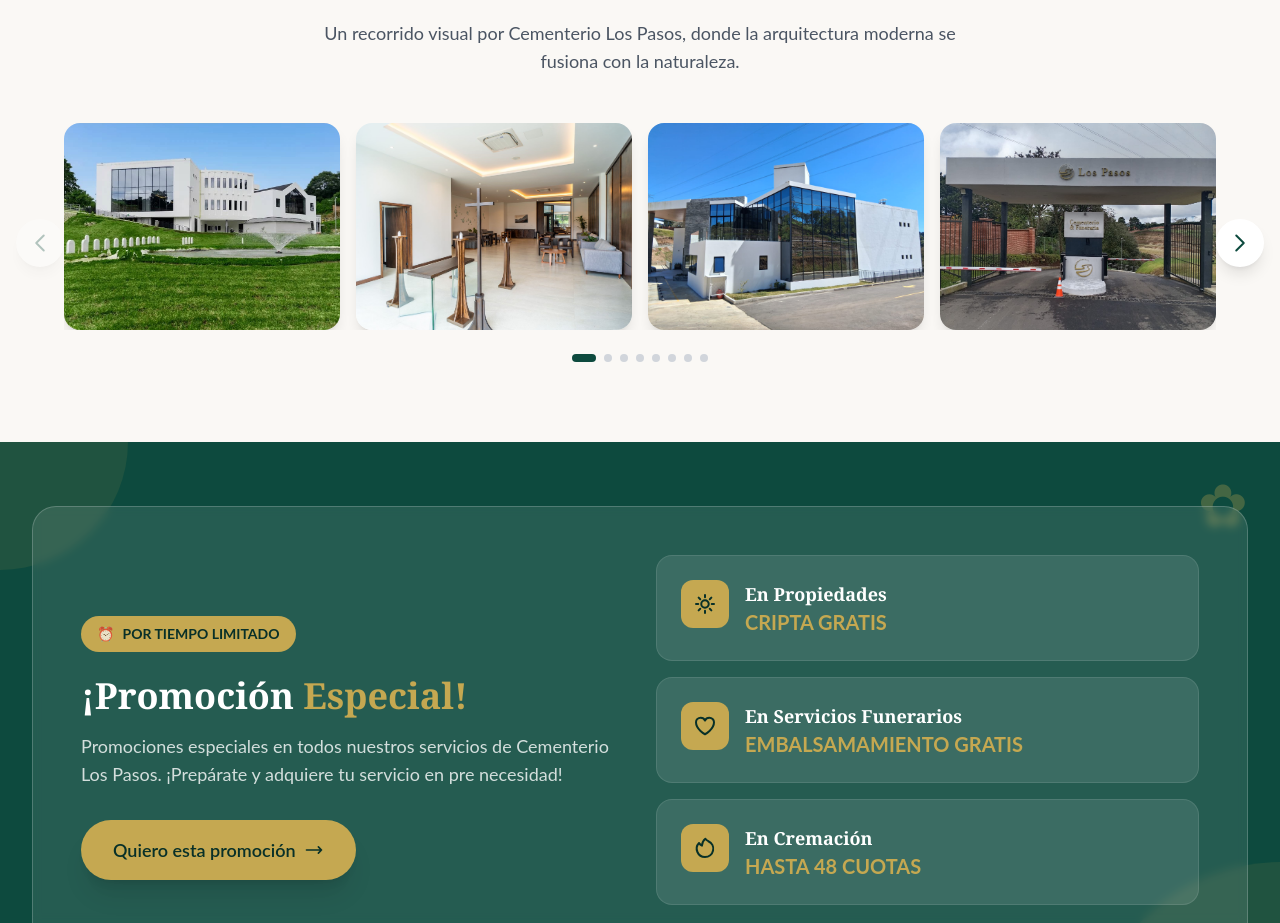
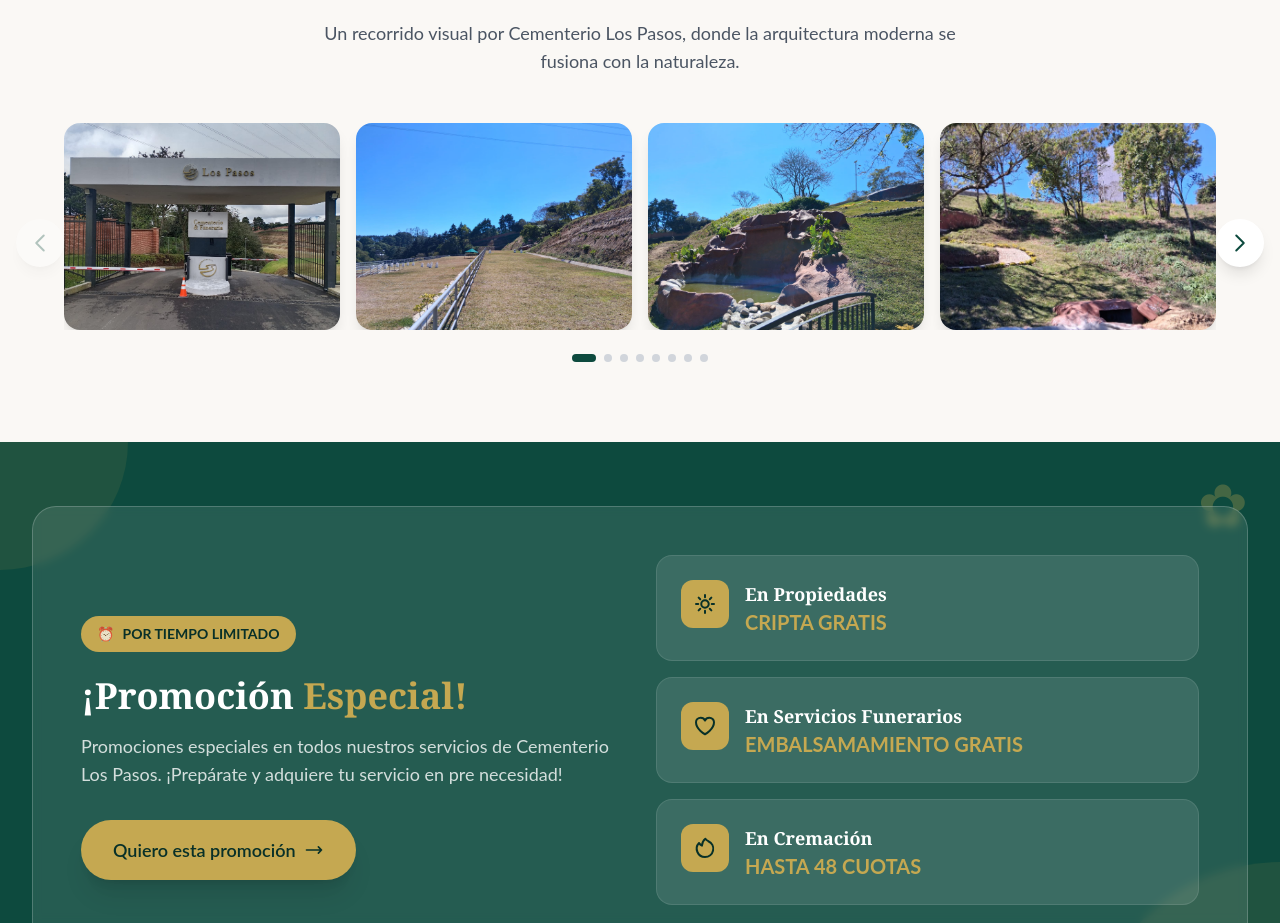
Before and after one commit to sergio6calderon-netizen/elizabethPazLosPasos, a Next.js app: page / in a window 1280 px wide. Shown: the part 1785-2708 px from the top of the page. Built offline with nearby package versions, Linux system fonts and the light colour scheme.

Commit message:
Reordenar galería: entrada, jardines, capillas, columbarios, edificio

```diff
--- a/src/components/Gallery.tsx
+++ b/src/components/Gallery.tsx
@@ -4,16 +4,16 @@
 import Image from 'next/image'
 
 const galleryImages = [
-  { src: '/gallery/edificio-principal.jpeg', name: 'Edificio Principal', description: 'Arquitectura moderna con jardines y fuente' },
+  { src: '/gallery/entrada-principal.jpeg', name: 'Entrada Principal', description: 'Acceso controlado y seguro' },
+  { src: '/gallery/jardines-los-pasos.jpeg', name: 'Jardines Los Pasos', description: 'Amplios espacios verdes tipo jardín' },
+  { src: '/gallery/jardin-cascada.jpeg', name: 'Jardín con Cascada', description: 'Naturaleza y tranquilidad' },
+  { src: '/gallery/senderos-jardin.jpeg', name: 'Senderos del Jardín', description: 'Paseos entre la naturaleza' },
   { src: '/gallery/capilla-velacion.jpeg', name: 'Capilla de Velación', description: 'Espacio cálido y acogedor para despedidas' },
   { src: '/gallery/capilla-san-jose.jpeg', name: 'Capilla San José', description: 'Diseño contemporáneo con amplios ventanales' },
-  { src: '/gallery/entrada-principal.jpeg', name: 'Entrada Principal', description: 'Acceso controlado y seguro' },
+  { src: '/gallery/columbarios.jpeg', name: 'Columbarios', description: 'Espacios dignos para cremaciones' },
+  { src: '/gallery/edificio-principal.jpeg', name: 'Edificio Principal', description: 'Arquitectura moderna con jardines y fuente' },
   { src: '/gallery/sala-espera.jpeg', name: 'Sala de Espera', description: 'Mobiliario de lujo y ambiente tranquilo' },
   { src: '/gallery/recepcion.jpeg', name: 'Recepción', description: 'Atención personalizada al llegar' },
-  { src: '/gallery/columbarios.jpeg', name: 'Columbarios', description: 'Espacios dignos para cremaciones' },
-  { src: '/gallery/jardin-cascada.jpeg', name: 'Jardín con Cascada', description: 'Naturaleza y tranquilidad' },
-  { src: '/gallery/senderos-jardin.jpeg', name: 'Senderos del Jardín', description: 'Paseos entre la naturaleza' },
-  { src: '/gallery/jardines-los-pasos.jpeg', name: 'Jardines Los Pasos', description: 'Amplios espacios verdes' },
   { src: '/gallery/maqueta-proyecto.jpeg', name: 'Maqueta del Proyecto', description: 'Vista completa del cementerio' },
 ]
 
```
